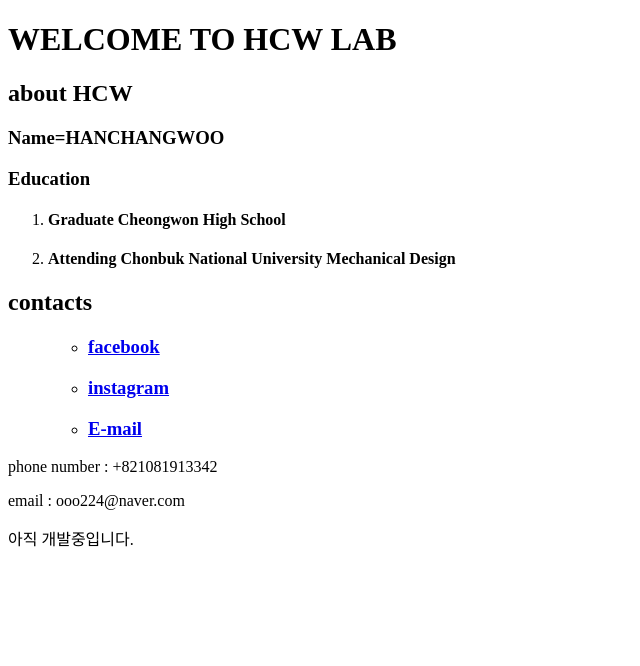
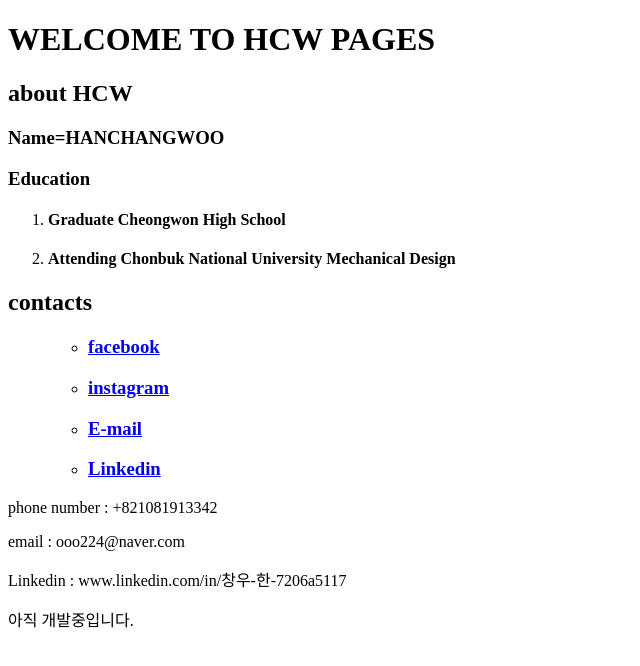
Before and after one commit to changwoo0224/hanchangwoo, a plain HTML site: page index.html in a window 1280 px wide. Shown: the whole page, without its empty margins (0-640 px from the left). Drawn offline with Linux system fonts and the light colour scheme.

Commit message:
Update index.html

```diff
--- a/index.html
+++ b/index.html
@@ -6,7 +6,7 @@
 </head>
 <body>
     <header>
-        <h1>WELCOME TO HCW LAB</h1>
+        <h1>WELCOME TO HCW PAGES</h1>
         <section>
             <h2>about HCW</h2>
             <article><h3>Name=HANCHANGWOO</h3>
@@ -26,7 +26,8 @@
             <ul>
                 <li><a href="https://www.facebook.com/profile.php?id=100002314317301" target="_blank" title="페이스북 들어가기"><h3>facebook</h3></a></li>
                 <li><a href="https://www.instagram.com/h_changwoo24/" target="_blank" title="인스타그램 들어가기"><h3>instagram</h3></a></li>
-                <li><a href="mailto:ooo224@naver.com" title="이메이 보내기"><h3>E-mail</h3></a></li>
+                <li><a href="mailto:ooo224@naver.com" title="이메일 보내기"><h3>E-mail</h3></a></li>
+                <li><a href="www.linkedin.com/in/창우-한-7206a5117" title="Linkedin"><h3>Linkedin</h3></a></li>
             </ul>
         </nav>
 
@@ -42,6 +43,7 @@
     <footer>
     <p> phone number : +821081913342</p>
     <p>email : ooo224@naver.com</p>
+    <p>Linkedin : www.linkedin.com/in/창우-한-7206a5117</p>
     <P>아직 개발중입니다.</P>
     </footer>
 </body>
```
